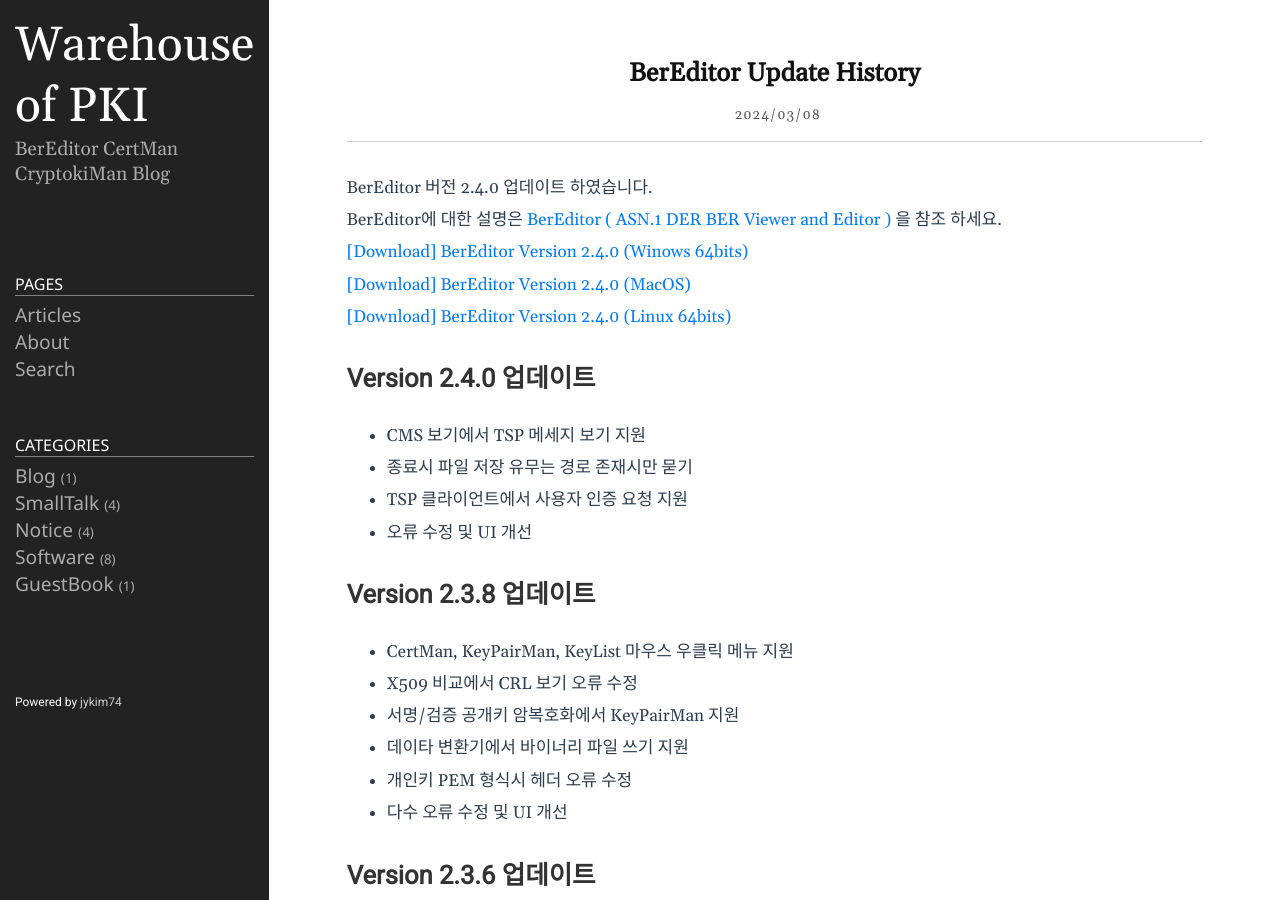
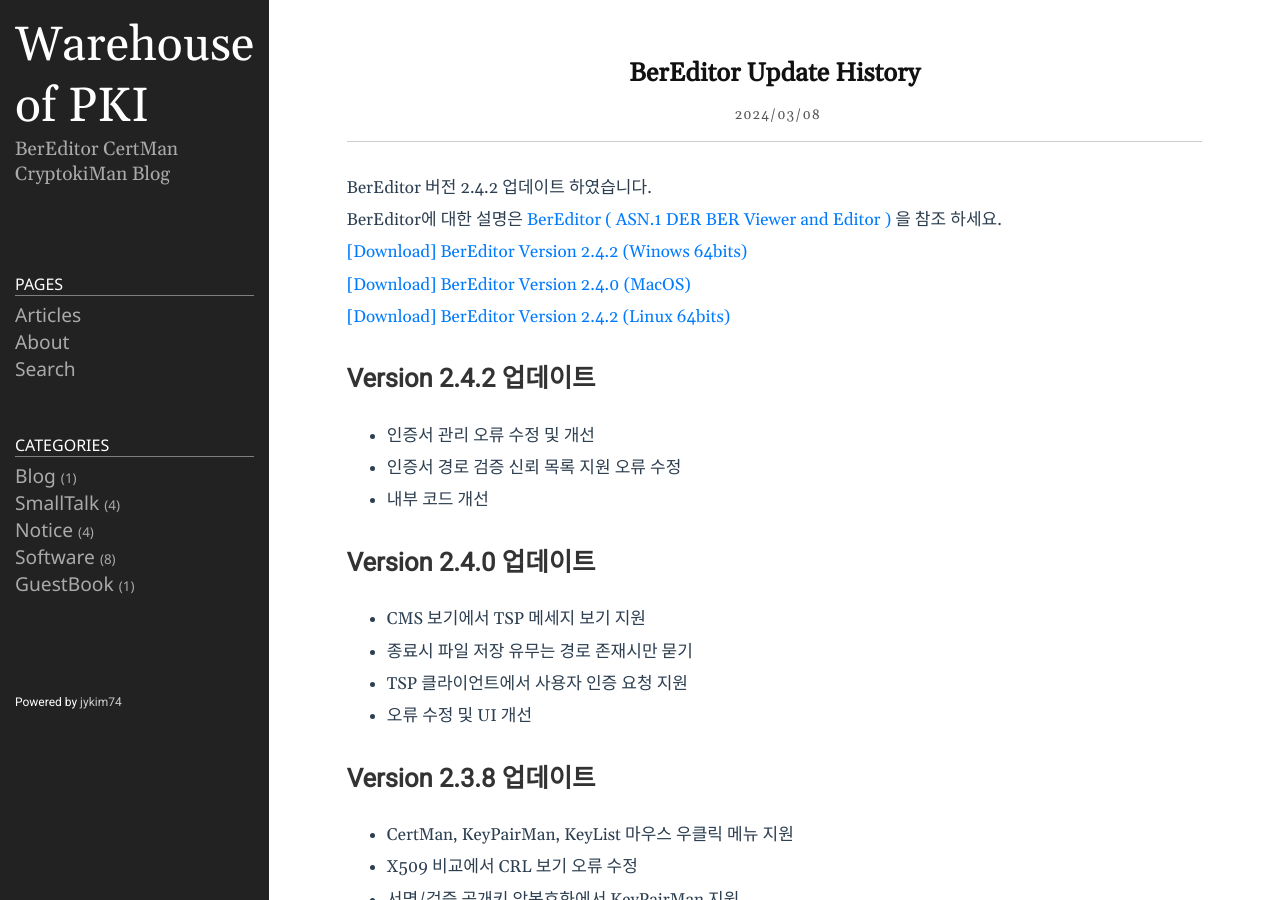
Before and after one commit to jykim74/jykim74.github.io, a Jekyll site: the page built from _posts/2024-03-08-BerEditorUpdate.md, in a window 1280 px wide and 900 px high. Built offline with Jekyll 4.4.1, drawn with Linux system fonts in a browser that asks for light colours; nearby versions of some CDN libraries; comment, search, counter and statistics services are not loaded.

Commit message:
BerEditor 2.4.2 적요

```diff
--- a/_posts/2023-04-13-BerEditor.markdown
+++ b/_posts/2023-04-13-BerEditor.markdown
@@ -16,11 +16,11 @@
 
 This is a program I made personally, so if you have any questions or bugs, use [Google Groups]( https://groups.google.com/g/bereditor, "Google Groups" )
 
-[[Download] BerEditor Version 2.4.0 (Win64)]( https://jykim74.github.io/msi/BerEditor-enV240.msi "BerEditor" )
+[[Download] BerEditor Version 2.4.2 (Win64)]( https://jykim74.github.io/msi/BerEditor-enV242.msi "BerEditor" )
 
 [[Download] BerEditor Version 2.4.0 (MacOS)]( https://jykim74.github.io/dmg/BerEditorV240.dmg "BerEditor" )
 
-[[Download] BerEditor Version 2.4.0 (Linux64)]( https://jykim74.github.io/zip/BerEditorV240.zip "BerEditor" )
+[[Download] BerEditor Version 2.4.2 (Linux64)]( https://jykim74.github.io/zip/BerEditorV242.zip "BerEditor" )
 
 If you would like to receive a license, simply write a request in [Free License Request](https::/jykim7.mycafe24.com/user_reg.php) and you can receive a trial (30-day) license.
 Of course, you can apply for a license multiple times.
--- a/_posts/2024-03-08-BerEditorUpdate.md
+++ b/_posts/2024-03-08-BerEditorUpdate.md
@@ -4,12 +4,17 @@
 tags: [ASN.1,ASN.1 viewer, BER, BER reader, BER viewer, DER ,DER reader]
 category: Software
 ---
-BerEditor 버전 2.4.0 업데이트 하였습니다.
+BerEditor 버전 2.4.2 업데이트 하였습니다.
 BerEditor에 대한 설명은 [BerEditor ( ASN.1 DER BER Viewer and Editor )](https://jykim74.tistory.com/36) 을 참조 하세요.
 
-[\[Download\] BerEditor Version 2.4.0 (Winows 64bits)](https://jykim74.github.io/msi/BerEditor-enV240.msi)
+[\[Download\] BerEditor Version 2.4.2 (Winows 64bits)](https://jykim74.github.io/msi/BerEditor-enV242.msi)
 [\[Download\] BerEditor Version 2.4.0 (MacOS)](https://jykim74.github.io/dmg/BerEditorV240.dmg)
-[\[Download\] BerEditor Version 2.4.0 (Linux 64bits)](https://jykim74.github.io/zip/BerEditorV240.zip)
+[\[Download\] BerEditor Version 2.4.2 (Linux 64bits)](https://jykim74.github.io/zip/BerEditorV242.zip)
+
+## Version 2.4.2 업데이트
+- 인증서 관리 오류 수정 및 개선
+- 인증서 경로 검증 신뢰 목록 지원 오류 수정
+- 내부 코드 개선
 
 ## Version 2.4.0 업데이트
 - CMS 보기에서 TSP 메세지 보기 지원
--- a/appcast/bereditor_appcast_win.xml
+++ b/appcast/bereditor_appcast_win.xml
@@ -5,9 +5,9 @@
 		<description>Feed for BerEditor updates</description>
 		<language>en</language>
 		<item>
-			<title>Version 2.4.0</title>
+			<title>Version 2.4.2</title>
 			<sparkle:releaseNotesLink>https://jykim74.github.io/software/2024/03/08/BerEditorUpdate.html</sparkle:releaseNotesLink>
-			<enclosure url="https://jykim74.github.io/msi/BerEditor-enV240.msi" sparkle:version="2.4.0" length="0" type="application/octet-stream"/>
+			<enclosure url="https://jykim74.github.io/msi/BerEditor-enV242.msi" sparkle:version="2.4.2" length="0" type="application/octet-stream"/>
 		</item>
 	</channel>
 </rss>
--- a/appcast/bereditor_appcast_win_ko.xml
+++ b/appcast/bereditor_appcast_win_ko.xml
@@ -5,9 +5,9 @@
 		<description>Feed for BerEditor updates</description>
 		<language>en</language>
 		<item>
-			<title>Version 2.4.0</title>
+			<title>Version 2.4.2</title>
 			<sparkle:releaseNotesLink>https://jykim74.github.io/software/2024/03/08/BerEditorUpdate.html</sparkle:releaseNotesLink>
-			<enclosure url="https://jykim74.github.io/msi/BerEditor-enV240.msi" sparkle:version="2.4.0" length="0" type="application/octet-stream"/>
+			<enclosure url="https://jykim74.github.io/msi/BerEditor-enV242.msi" sparkle:version="2.4.2" length="0" type="application/octet-stream"/>
 		</item>
 	</channel>
 </rss>
```
